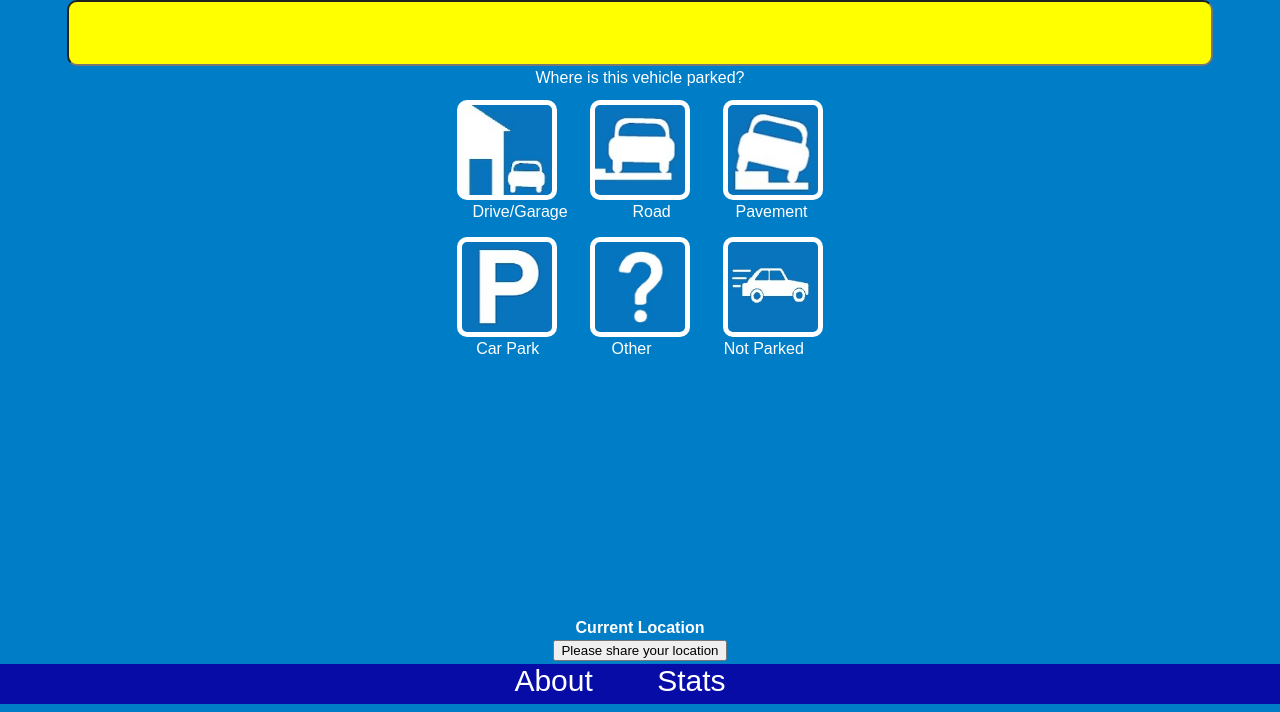
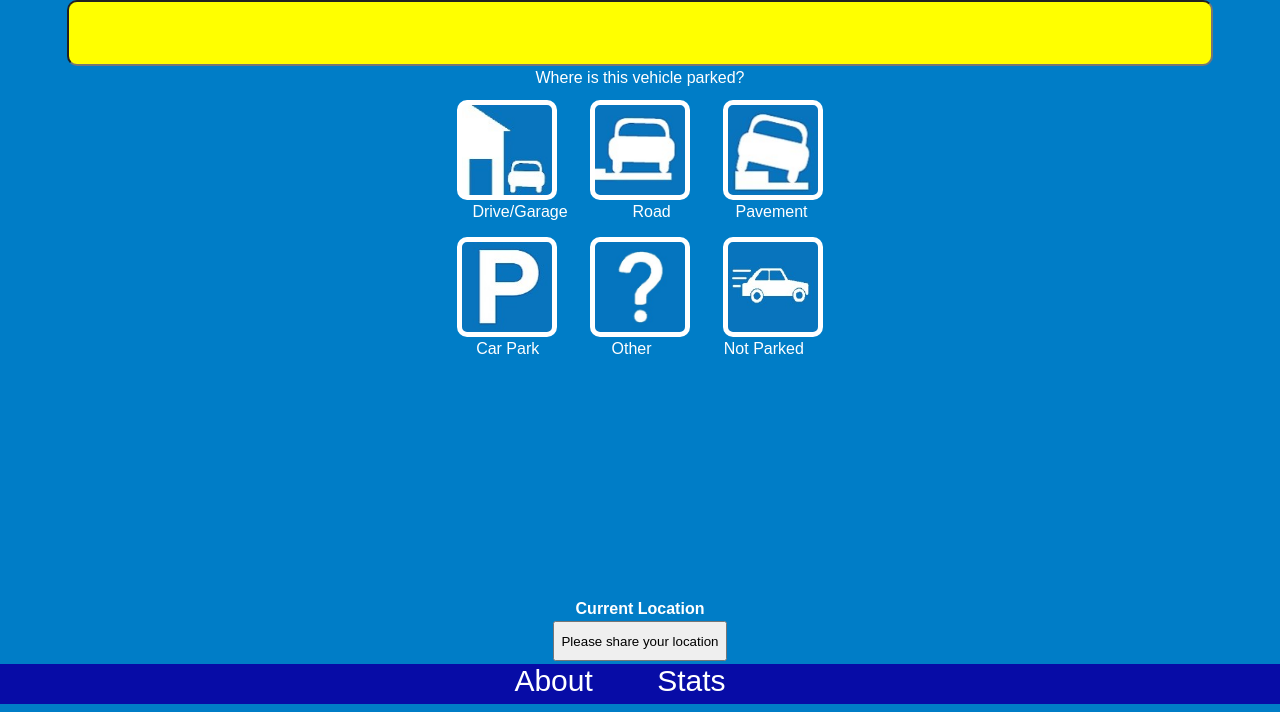
Before and after one commit to Big-Car-Count/Big-Car-Count.github.io, a plain HTML site: page index.html in a window 1280 px wide. Shown: the part 96-808 px from the top of the page. Drawn offline with Linux system fonts and the light colour scheme.

Commit message:
bigger button

```diff
--- a/index.html
+++ b/index.html
@@ -66,7 +66,7 @@
 <div class="mapbox">
 <div class="inst">
 <p><b>Current Location</b></p>
-<p id="location"><button onclick="updateCoords()"> Please share your location</button></p>
+<p id="location"><button onclick="updateCoords()" style="height: 40px"> Please share your location</button></p>
 </div>
 </div>
 <script src="/js/map.js"></script>
```
